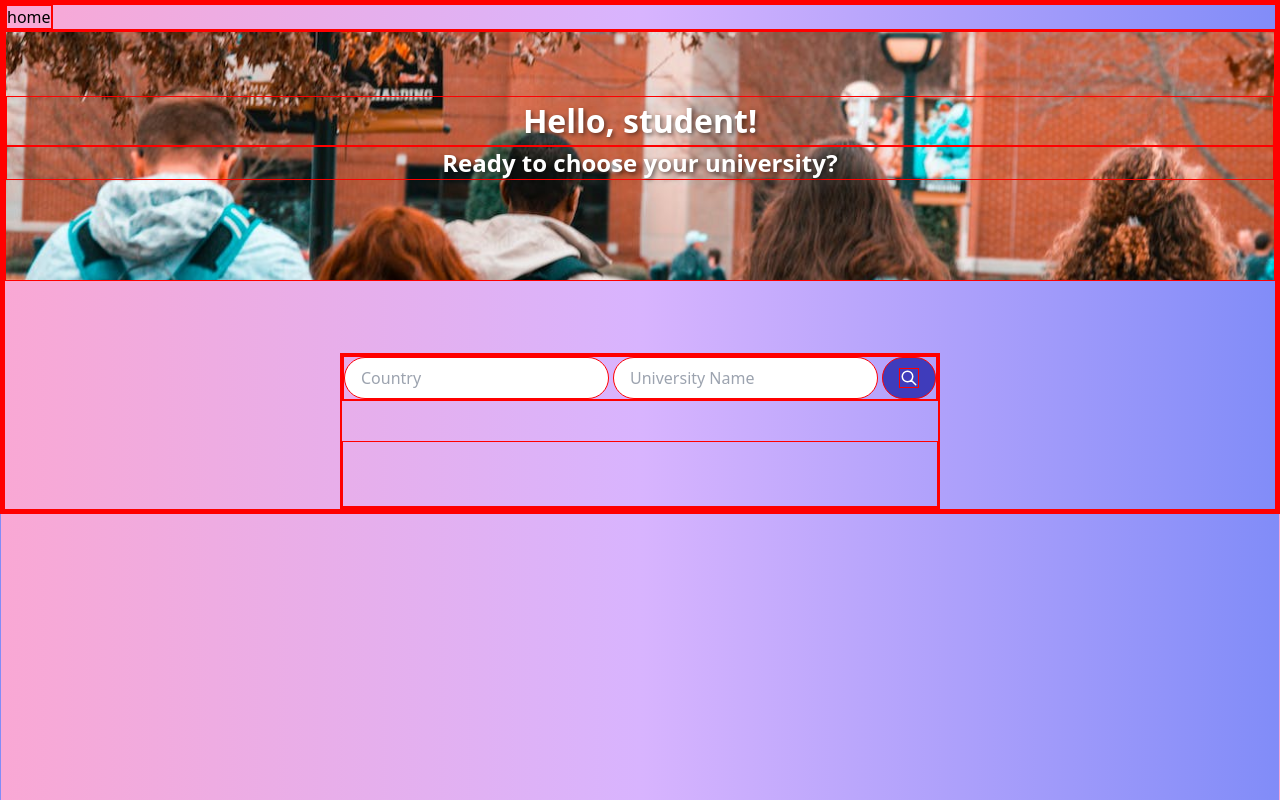
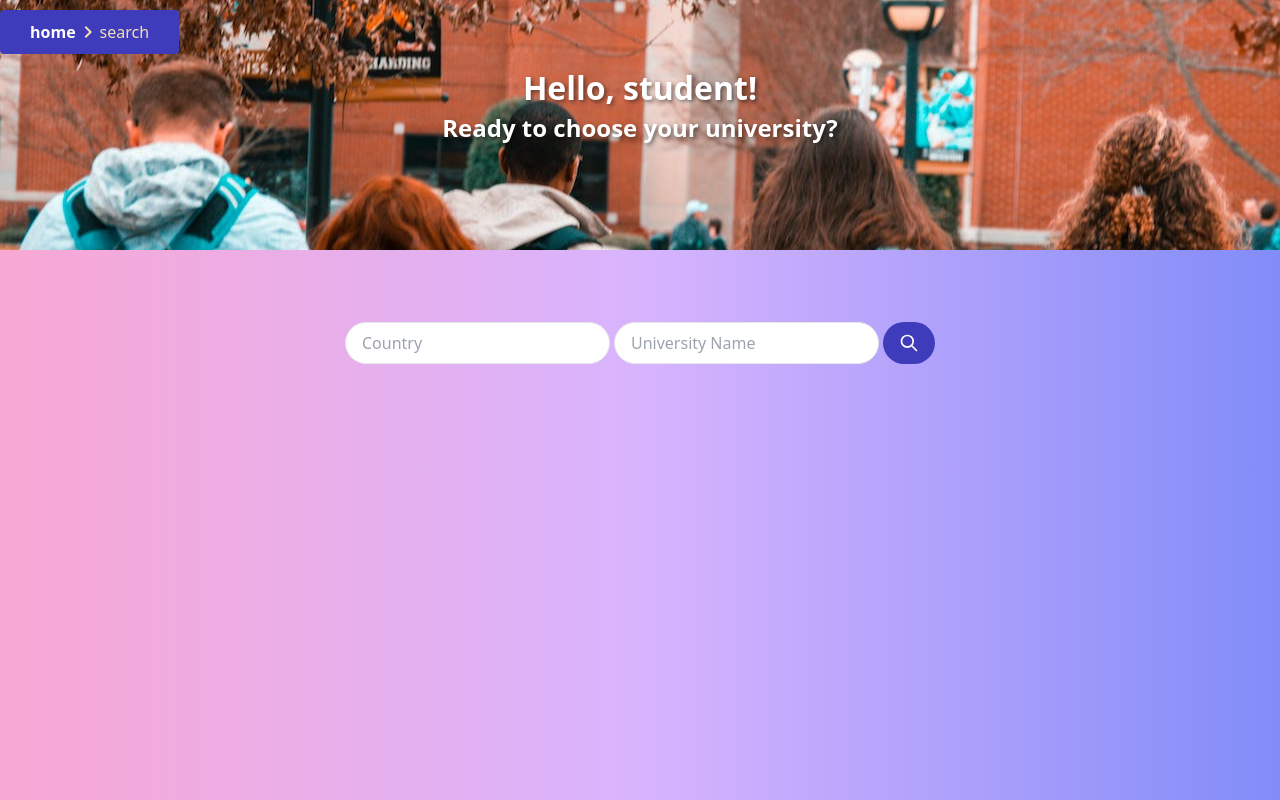
Before and after one commit to marclipe/college-list, a React (Create React App) app: page /search in a window 1280 px wide. Built offline with nearby package versions, Linux system fonts and the light colour scheme.

Commit message:
Breadcrumbs done and route of No Page

```diff
--- a/src/App.tsx
+++ b/src/App.tsx
@@ -7,6 +7,7 @@ import { Home } from './pages/Home/Home';
 import { Provider } from 'react-redux';
 import { store } from './redux/store';
 import { Breadcrumbs } from './components/Breadcrumbs/Breadcrumbs';
+import { NoPage } from './pages/NoPage/NodePage';
 
 function App() {
   return (
@@ -17,7 +18,7 @@ function App() {
           <Routes>
             <Route index element={<Home />} />
             <Route path="/search" element={<Search />} />
-            {/* <Route path='*' element={}/> */}
+            <Route path="*" element={<NoPage />} />
           </Routes>
         </Provider>
       </BrowserRouter>
--- a/src/components/Breadcrumbs/Breadcrumbs.tsx
+++ b/src/components/Breadcrumbs/Breadcrumbs.tsx
@@ -5,6 +5,7 @@ import { Link, useNavigate } from "react-router-dom";
 import { useLocation } from "react-router-dom";
 import { SetBreadcrumbsAction } from "../../redux/breadcrumb/action";
 import { RootState } from "../../redux/root-reducer";
+import { MdKeyboardArrowRight } from "react-icons/md";
 
 interface BreadcrumbProps {
   segment: string;
@@ -20,6 +21,7 @@ export const Breadcrumbs = () => {
     state.breadcrumbs.map((path) => ({
       segment: path,
       path,
+      destination: ""
     }))
   ) as BreadcrumbProps[];
 
@@ -27,7 +29,7 @@ export const Breadcrumbs = () => {
     const pathSegments = location.pathname.split("/").filter((segment) => segment !== "");
 
     const newBreadcrumbs: BreadcrumbProps[] = pathSegments.map((segment, index) => {
-      const path = `/${pathSegments.slice(0, index + 1).join("/")}`;
+      const path = `${pathSegments.slice(0, index + 1).join("/")}`;
       const destination = pathSegments[index];
       return { segment, path, destination };
     });
@@ -44,15 +46,26 @@ export const Breadcrumbs = () => {
     navigate(path);
   };
 
+  //not work in home
+  const isHome = location.pathname === "/";
+  const containerClass = isHome ? "" : "container-breadcrumbs";
+
   return (
-    <div>
+    <div className={containerClass}>
       {breadcrumbs.map((breadcrumb, index) => (
         <span key={index}>
           {index > 0 && "/"}
-          <Link to="" onClick={() => handleBreadcrumbClick(breadcrumb.path)}>
-            {/* {breadcrumb.segment} */}
-            {index === 0 ? "home" : breadcrumb.segment}
-          </Link>
+          <div className="@apply flex items-center">
+            <Link to="" onClick={() => handleBreadcrumbClick(breadcrumb.path)}>
+              <p className="text-[white] font-semibold">
+                {index === 0 ? "home" : breadcrumb.segment}
+              </p>
+            </Link>
+            <p>
+              <MdKeyboardArrowRight size={24} />
+            </p>
+            {breadcrumb.segment}
+          </div>
         </span>
       ))}
     </div>
--- a/src/index.css
+++ b/src/index.css
@@ -2,9 +2,9 @@
 @tailwind components;
 @tailwind utilities;
 
-* {
+/* * {
   border: 1px solid red;
-}
+} */
 
 body {
   margin: 0;
@@ -27,3 +27,13 @@ body {
 button:hover {
   filter: brightness(0.9);
 }
+
+.container-breadcrumbs {
+  position: absolute;
+  top: 10px;
+  padding: 10px 30px 10px;
+
+  background-color: #3f3cbb;
+  color: wheat;
+  border-radius: 4px;
+}
--- a/src/pages/Home/Home.tsx
+++ b/src/pages/Home/Home.tsx
@@ -3,7 +3,7 @@ import imageUniversity from '../../assets/img/university-home.svg'
 
 export function Home() {
   return (
-    <main className="flex justify-center flex-col items-center h-screen">
+    <main className="container-home flex justify-center flex-col items-center h-screen">
       <img
         className="w-[600px] rounded-[10px]"
         src={imageUniversity}
--- /dev/null
+++ b/src/pages/NoPage/NodePage.tsx
@@ -0,0 +1,17 @@
+import imagePageNotFound from '../../assets/img/page-not-found.svg'
+
+export function NoPage() {
+  return (
+    <section className="flex justify-center items-center flex-col h-screen">
+      <h1 className="text-[3.5rem] font-bold text-[#3f3cbb]">OH NO!</h1>
+      <p className="text-[1rem] text-[#3f3cbb] font-medium">
+        Sorry, the page not found :(
+      </p>
+      <img
+        className="w-[600px] rounded-[20%]"
+        src={imagePageNotFound}
+        alt=""
+      />
+    </section>
+  );
+}
```
Also changed, not shown: src/assets/img/page-not-found.svg (added).
